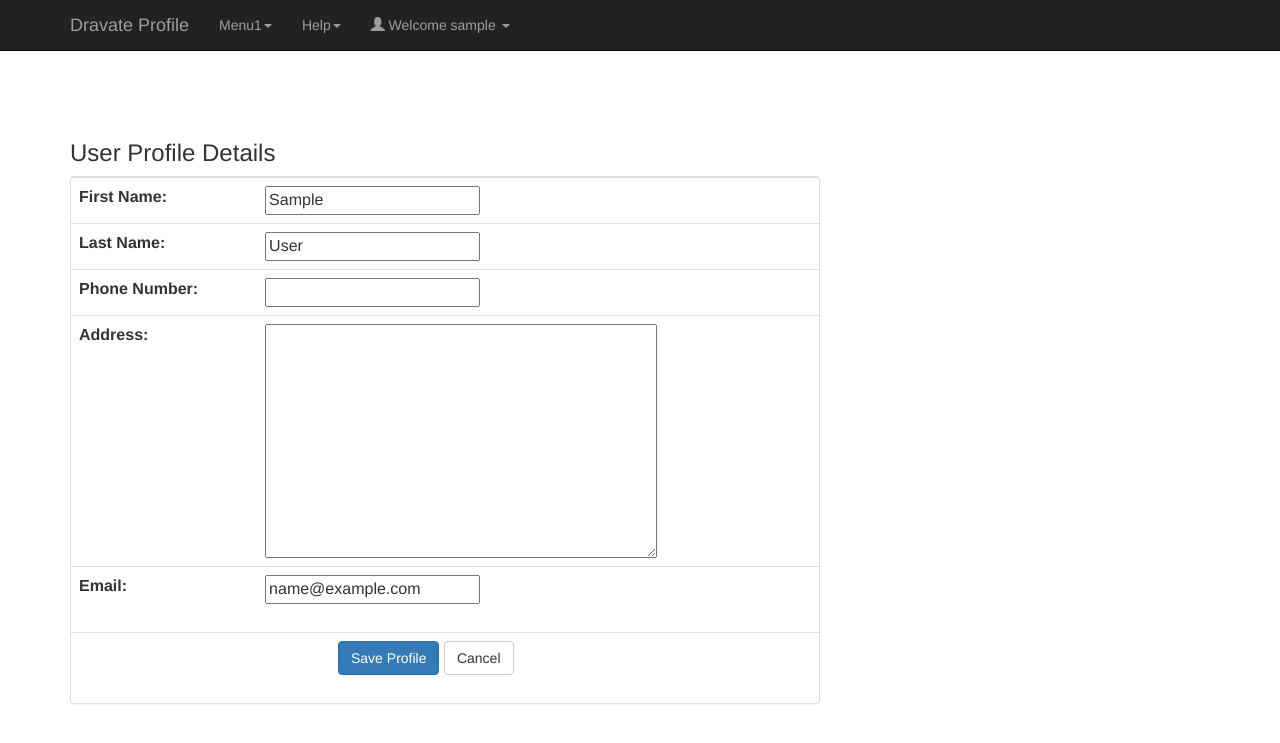
After one commit to sopanshewale/dravate_profile, a Django app: page /accounts/profile/edit in a window 1280 px wide. The commit adds this page. Shown: the top 743 px of the page. Run offline with Django 3.2, Linux system fonts and the light colour scheme; the visitor is signed in with stand-in values (Sample User, id 1); data comes from the database, SQL or seed files in the repository; some libraries are stand-ins or nearby versions.

Commit message:
Added Bootstrap, jQuery support and Added Profile Editing Feature

```diff
--- a/dravate_profile/dravate_profile/settings.py
+++ b/dravate_profile/dravate_profile/settings.py
@@ -38,6 +38,7 @@ INSTALLED_APPS = [
     'django.contrib.messages',
     'django.contrib.staticfiles',
     'bootstrap3',
+    'login',
 ]
 
 MIDDLEWARE_CLASSES = [
--- a/dravate_profile/dravate_profile/templates/base.html
+++ b/dravate_profile/dravate_profile/templates/base.html
@@ -1,8 +1,8 @@
 {% load staticfiles %}
 {% load bootstrap3 %}
 
+{% bootstrap_javascript %}
 {% bootstrap_css %}
-{% bootstrap_javascript %}
 
 {% bootstrap_messages %}
 
@@ -13,8 +13,102 @@
        <meta http-equiv="X-UA-Compatible" content="IE=edge">
        <meta name="viewport" content="width=device-width, initial-scale=1">
        <title>Dravate Profile Management</title>
+
+      <!-- Bootstrap -->
+      <link href = "//maxcdn.bootstrapcdn.com/bootstrap/3.3.1/css/bootstrap.min.css" rel = "stylesheet">
+
+      <!-- HTML5 shim and Respond.js for IE8 support of HTML5 elements and media queries -->
+      <!-- WARNING: Respond.js doesn't work if you view the page via file:// -->
+
+      <!--[if lt IE 9]>
+      <script src = "https://oss.maxcdn.com/html5shiv/3.7.2/html5shiv.min.js"></script>
+      <script src = "https://oss.maxcdn.com/respond/1.4.2/respond.min.js"></script>
+      <![endif]-->
+
+
+      <!-- jQuery (necessary for Bootstrap's JavaScript plugins) -->
+      <script src = "https://ajax.googleapis.com/ajax/libs/jquery/1.11.1/jquery.min.js"></script>
+
+      <!-- Include all compiled plugins (below), or include individual files as needed -->
+      <script src = "//maxcdn.bootstrapcdn.com/bootstrap/3.3.1/js/bootstrap.min.js"></script>
+
+
+    </head>
+
        <body>
-            <h1>Welcome </h1>
+
+<!-- Fixed navbar -->
+    <nav class="navbar navbar-inverse navbar-fixed-top">
+      <div class="container">
+        <div class="navbar-header">
+          <button type="button" class="navbar-toggle collapsed" data-toggle="collapse" data-target="#navbar" aria-expanded="false" aria-controls="navbar">
+            <span class="sr-only">Toggle navigation</span>
+            <span class="icon-bar"></span>
+            <span class="icon-bar"></span>
+            <span class="icon-bar"></span>
+          </button>
+                   <a class="navbar-brand" href="/">Dravate Profile</a>
+        </div>
+        <div id="navbar" class="navbar-collapse collapse">
+          <ul class="nav navbar-nav">
+
+  <!--    *********** Dravate Menu *********** -->
+            <li class="dropdown">
+              <a href="#" class="dropdown-toggle" data-toggle="dropdown" role="button" aria-haspopup="true" aria-expanded="false">Menu1<span class="caret"></span></a>
+              <ul class="dropdown-menu">
+                <li><a href="#">1.1</a></li>
+                <li><a href="#">1.2</a></li>
+                <li role="separator" class="divider"></li>
+                <li><a href="#">1.2.1</a></li>
+              </ul>
+            </li>
+
+<!--    *********** Help Menu *********** -->
+           <li class="dropdown">
+              <a href="#" class="dropdown-toggle" data-toggle="dropdown" role="button" aria-haspopup="true" aria-expanded="false">Help<span class="caret"></span></a>
+              <ul class="dropdown-menu">
+                <li><a href="/">Documentation</a></li>
+                <li><a href="/">Support</a></li>
+              </ul>
+            </li>
+
+<!--    *********** User Profle  Menu *********** -->
+           <li class="dropdown">
+              <a href="#" class="dropdown-toggle" data-toggle="dropdown" role="button" aria-haspopup="true" aria-expanded="false"> <span class="glyphicon glyphicon-user"></span> Welcome {{ user.username }} <span class="caret"></span></a>
+              <ul class="dropdown-menu">
+                <li><a href="/accounts/profile">Profile</a></li>
+                <li><a href="/accounts/password/change/">Change Password</a></li>
+                <li><a href="/logout">Logout</a></li>
+              </ul>
+            </li>
+
+
+</div><!--/.navbar-collapse -->
+
+
+          </ul>
+        </div><!--/.nav-collapse -->
+      </div>
+    </nav>
+
+    <br>
+    <br>
+    <br>
+
+
+      <div class="content container">
+           <div class="row">
+                 <div class="col-md-8">
+                                 {% block content %}
+                                 {% endblock %}
+                </div>
+          </div>
+      </div>
+
+
+
+
+
 
     </body>
 </html>
--- /dev/null
+++ b/dravate_profile/dravate_profile/templates/profile_form.html
@@ -0,0 +1,57 @@
+{% extends 'base.html' %}
+
+{% block content %}
+<br>
+<br>
+<br>
+
+<h3>User Profile Details</h3>
+
+
+
+<div class="panel panel-default">
+
+<form method="post">
+{% csrf_token %}
+<table class="table">
+    <tr>
+        <td> <b>First Name:  </b> </td>
+        <td> {{ user_form.first_name }} </td>
+    </tr>
+    <tr>
+        <td> <b>Last Name: </b> </td>
+        <td> {{ user_form.last_name }} </td>
+    </tr>
+    <tr>
+        <td> <b>Phone Number: </b> </td>
+        <td> {{ user_profile.phone }} </td>
+    </tr>
+    <tr>
+        <td> <b>Address: </b> </td>
+        <td> {{ user_profile.address }} </td>
+    </tr>
+    <tr>
+    <tr>
+        <td> <b>Email: </b> </td>
+        <td> {{ user_form.email }} </td>
+    </tr>
+
+</table>
+<table class="table">
+   <tr>
+     <td>
+        <div class="form-group">
+           <label class="col-md-4 control-label" for="submit"></label>
+              <div class="col-md-8">
+                 <button id="submit" name="submit" class="btn btn-primary" value="1">Save Profile</button>
+                 <button id="cancel" name="cancel" class="btn btn-default" value="1">Cancel</button>
+              </div>
+        </div>
+     </td>
+   </tr>
+</table>
+</form>
+
+</div>
+
+{% endblock %}
--- a/dravate_profile/dravate_profile/urls.py
+++ b/dravate_profile/dravate_profile/urls.py
@@ -1,11 +1,12 @@
-from django.conf.urls import url
 from django.contrib import admin
 from django.contrib.auth import views  as login_views
+from django.conf.urls import include, url
 from . views import home
 urlpatterns = [
     url(r'^admin/', admin.site.urls),
     url(r'^$', home, name='home'),
-    url(r'^login$', login_views.login, name='login'),
+    url(r'^accounts/', include('login.urls')),
+    url(r'^login$', login_views.login, name='login', ),
     url(r'^logout$', login_views.logout, {'next_page': '/login'}),
 
 ]
--- a/dravate_profile/dravate_profile/views.py
+++ b/dravate_profile/dravate_profile/views.py
@@ -1,4 +1,7 @@
 from django.shortcuts import render
+from django.contrib.auth.decorators import login_required
 
+
+@login_required(login_url='/login')
 def home(request):
     return render(request,"home.html")
--- /dev/null
+++ b/dravate_profile/login/forms.py
@@ -0,0 +1,19 @@
+from django.contrib.auth.forms import User
+from django import forms
+from .models import Userprofile
+
+
+class UserForm(forms.ModelForm):
+    class Meta:
+         model = User
+         fields = ['first_name', 'last_name', 'email']
+    def __init__(self, *args, **kwargs):
+        return super(UserForm, self).__init__(*args, **kwargs)
+
+
+class ProfileForm(forms.ModelForm):
+    class Meta:
+       model = Userprofile
+       fields = ['phone', 'address',]
+    def __init__(self, *args, **kwargs):
+        return super(ProfileForm, self).__init__(*args, **kwargs)
--- a/dravate_profile/login/models.py
+++ b/dravate_profile/login/models.py
@@ -1,3 +1,20 @@
 from __future__ import unicode_literals
+from django.db import models
+from django.contrib.auth.models import User
+from django.db.models.signals import post_save
 
-from django.db import models
+
+class Userprofile(models.Model):
+    user = models.OneToOneField(User, related_name='user')
+    address  = models.TextField(max_length=200)
+    phone  = models.CharField(max_length=100)
+
+def create_profile(sender, **kwargs):
+    user = kwargs["instance"]
+    if kwargs["created"]:
+        try:
+             profile = Userprofile.objects.get(user_id=user.id)
+             profile.save()
+        except Userprofile.DoesNotExist:
+             profile = Userprofile(user_id=user.id)
+post_save.connect(create_profile, sender=User)
--- /dev/null
+++ b/dravate_profile/login/urls.py
@@ -0,0 +1,12 @@
+from django.conf.urls import patterns, include, url
+from django.contrib.auth import views  as login_views
+from login.views import  profile_form, profile
+from . import views
+
+urlpatterns = [
+    url(r'^password/change/$', login_views.password_change, { 'template_name': 'password_change_form.html'}, name='password_change'),
+    url(r'^password/change/done/$', login_views.password_change_done, {'template_name': 'password_change_done.html'}, name='password_change_done'),
+    url(r'^profile$', profile,),
+    url(r'^profile/$', profile,),
+    url(r'^profile/edit$', profile_form,),
+]
--- a/dravate_profile/login/views.py
+++ b/dravate_profile/login/views.py
@@ -1,3 +1,88 @@
 from django.shortcuts import render
+from django.shortcuts import render, redirect
+from django.contrib.auth.decorators import login_required
+from django.http import HttpResponseRedirect
+from django.shortcuts import render
+from django.core.exceptions import ObjectDoesNotExist
+from django.contrib.auth.forms import PasswordChangeForm
+from forms import UserForm, ProfileForm
+from models import Userprofile
+from django.contrib.auth.models import User
 
-# Create your views here.
+@login_required(login_url='/login')
+def profile(request):
+     user_profile = _get_profile(request)
+     if user_profile:
+        return render(request, 'user_profile.html',
+                      {'user_profile': user_profile})
+     else:
+        raise Http404
+
+
+@login_required(login_url='/login')
+def profile_form(request):
+    if request.method == 'POST':
+        if 'cancel' in request.POST:
+            return redirect('/accounts/profile')
+
+
+        user = User.objects.get(username=request.user.username)
+        #post = request.POST.copy() # To keep Email Read-Only
+        #post['email'] = user.email
+        # and update original POST in the end
+        #request.POST = post
+
+        user_form  = UserForm(request.POST, instance=user)
+        if user_form.is_valid():
+             user_form.save()
+             try:
+                 profile_instance  = Userprofile.objects.get(user_id=user.id)
+             except Userprofile.DoesNotExist:
+                 profile_instance = Userprofile(user_id=user.id)
+
+             user_profile_form =  ProfileForm(request.POST, instance=profile_instance)
+             if user_profile_form.is_valid():
+                   user_profile_form.save()
+             return redirect('/accounts/profile')
+    else:
+
+        user_profile = _get_profile(request)
+        print user_profile
+        user_form = \
+            UserForm(initial={'first_name': user_profile['first_name'],
+                     'last_name': user_profile['last_name'], 'email':user_profile['email']})
+        phone = ''
+        address = ''
+        if 'phone' in user_profile:
+             phone = user_profile['phone']
+        if 'address' in user_profile:
+             address = user_profile['address']
+
+        user_profile = \
+            ProfileForm(initial={'phone': phone, 'address': address, } )
+        return render(request, 'profile_form.html',
+                      {'user_form': user_form,
+                      'user_profile': user_profile,},
+                     )
+
+def _get_profile(request):
+    user_profile = {}
+    if request.user.is_authenticated():
+        username = request.user.username
+        u = User.objects.get(username=username)
+        user_profile = {'first_name': u.first_name,
+                        'last_name': u.last_name, 'email': u.email}
+        u_profile_model = None
+        try:
+            u_profile_model = Userprofile.objects.get(user_id=u.id)
+        except ObjectDoesNotExist:
+            u_profile_model = Userprofile()
+
+        if u_profile_model:
+            user_profile['phone'] = u_profile_model.phone
+            #user_profile['phone'] = 11
+            user_profile['address'] = u_profile_model.address
+
+        return user_profile
+    else:
+        return None
```
Also changed, not shown: dravate_profile/dravate_profile/templates/password_change_done.html (added, +9 -0 lines), dravate_profile/dravate_profile/templates/password_change_form.html (added, +50 -0 lines), dravate_profile/dravate_profile/templates/registration/login.html (added, +73 -0 lines), dravate_profile/dravate_profile/templates/user_profile.html (added, +48 -0 lines).
